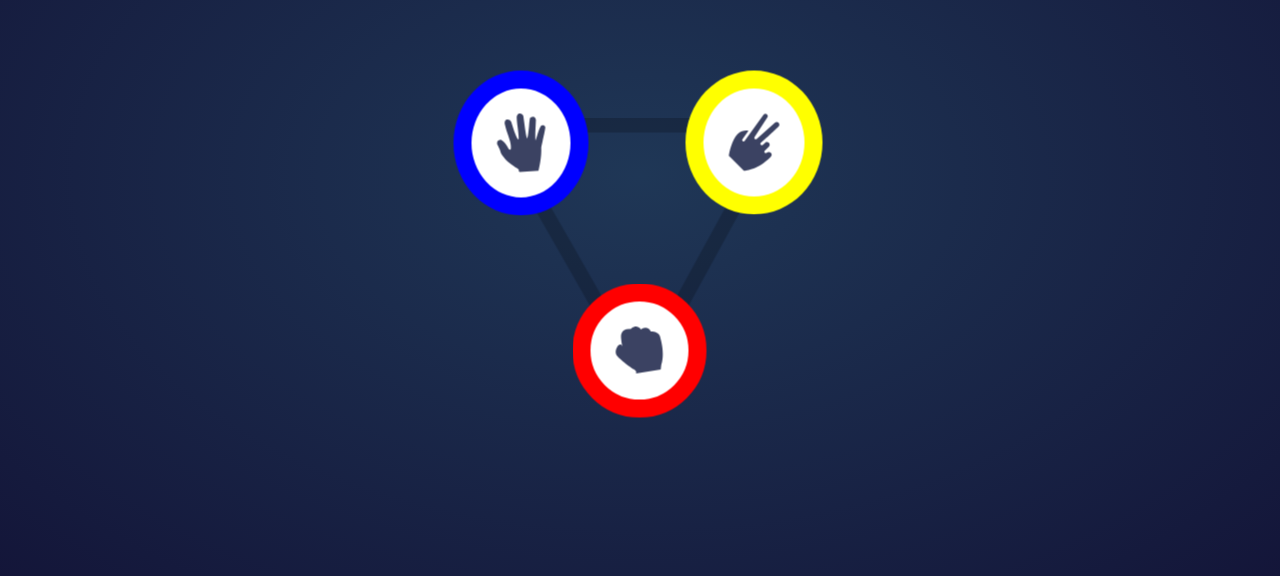
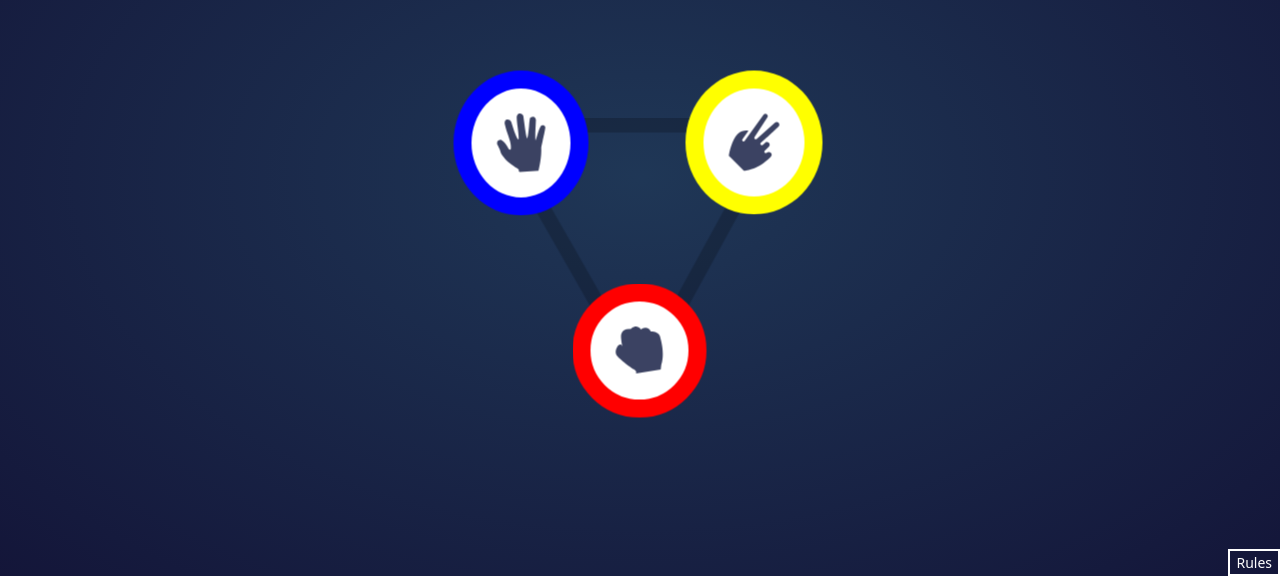
Before and after one commit to RenanJSantos/jokenpo, a plain HTML site: page index.html in a window 1280 px wide. Shown: the part 224-800 px from the top of the page. Drawn offline with nearby package versions, Linux system fonts and the light colour scheme.

Commit message:
button rules

```diff
--- a/css/main.css
+++ b/css/main.css
@@ -1,7 +1,5 @@
 body {
     background: radial-gradient(hsl(214, 47%, 23%), hsl(237, 49%, 15%));
-    overflow-x: hidden;
-    overflow-y: hidden
 }
 
 div {
@@ -157,6 +155,6 @@ div {
     background-color: transparent;
     font-size: 14px;
     position: absolute;
-    left: 100%;
-    top: 100%;
+    bottom: 0;
+    right: 0;
 }
```
